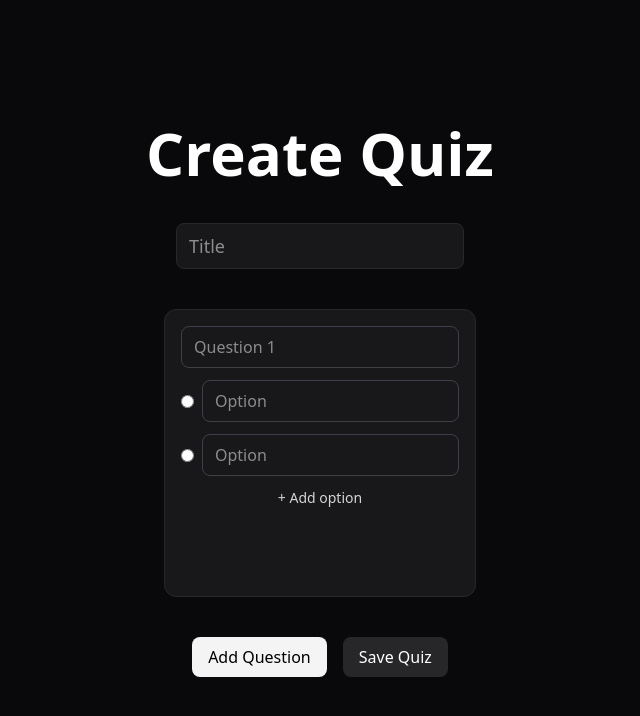
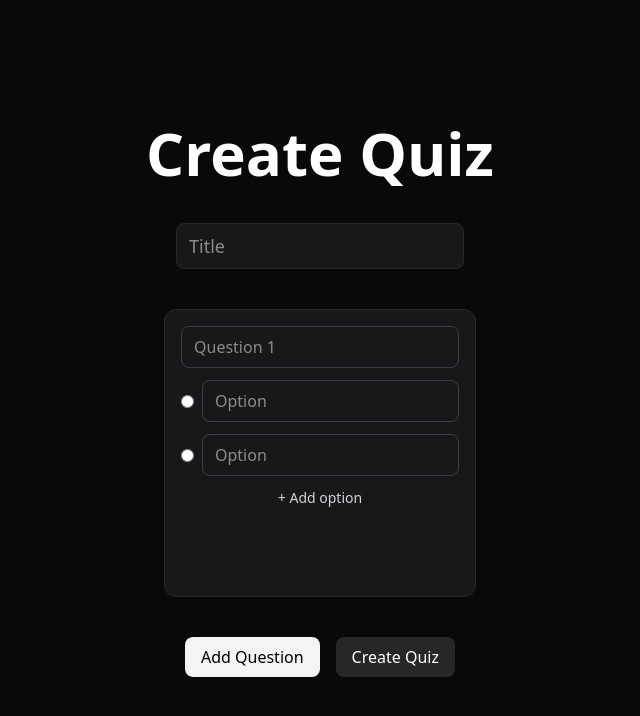
Before and after one commit to CT02k/quiz, a Next.js app: page /quiz/create in a window 1280 px wide. Shown: the top 716 px of the page, without its empty margins (320-960 px from the left). Built offline with nearby package versions, Linux system fonts and the light colour scheme.

Commit message:
chore:(QuizCreatePage):changed button text from 'Save Quiz' to 'Create Quiz'

```diff
--- a/app/quiz/create/page.tsx
+++ b/app/quiz/create/page.tsx
@@ -136,7 +136,7 @@ export default function CreateQuizPage() {
             disabled={loading}
             className="px-4 py-2 bg-zinc-800 text-white rounded-lg cursor-pointer hover:opacity-90 transition disabled:opacity-50"
           >
-            Save Quiz
+            Create Quiz
           </button>
         </div>
       </form>
```
